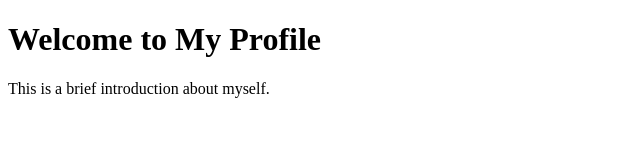
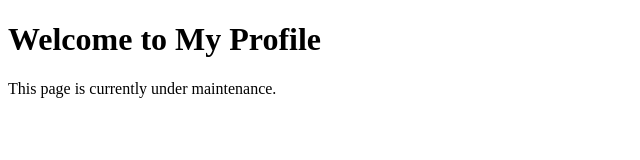
Before and after one commit to 89bk/89bk.github.io, a plain HTML site: page index.html in a window 1280 px wide. Shown: the full height of the page, 0-640 px from the left. Drawn offline with Linux system fonts and the light colour scheme.

Commit message:
メッセージの変更

```diff
--- a/index.html
+++ b/index.html
@@ -7,6 +7,6 @@
 </head>
 <body>
     <h1>Welcome to My Profile</h1>
-    <p>This is a brief introduction about myself.</p>
+    <p>This page is currently under maintenance.</p>
 </body>
 </html>
```
